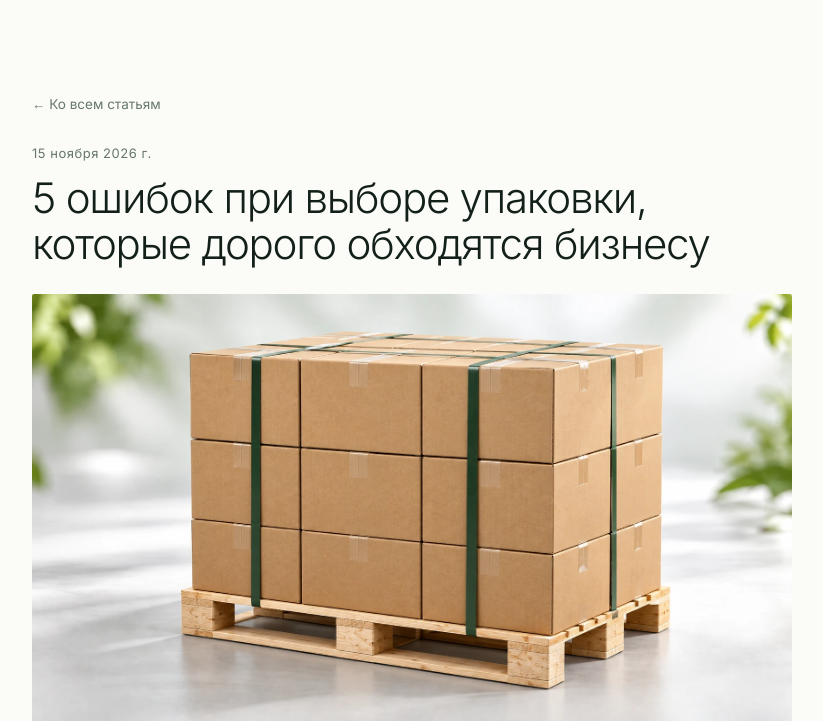
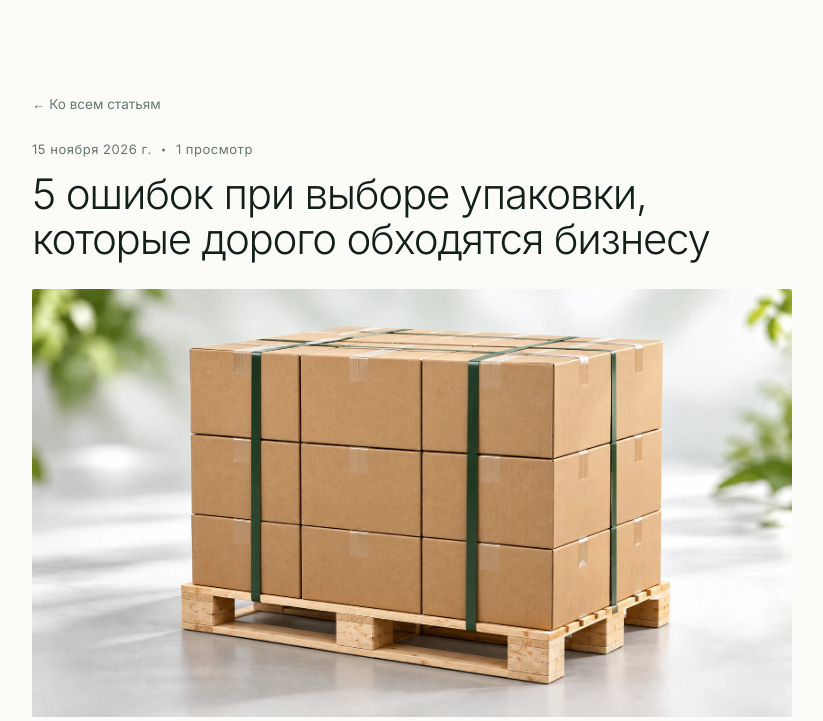
Before and after one commit to BahromEN/inter-pack, a PHP site: page /blog/post.php?slug=5-oshibok-pri-vybore-upakovki in a window 1280 px wide. Shown: the part 160-881 px from the top of the page, without its empty margins (228-1051 px from the left). Run offline with PHP 8.4, Linux system fonts and the light colour scheme.

Commit message:
Add a view counter to blog articles
Adds a views column to blog_posts (with a migration for existing
databases via cms_migrate_schema), incremented once per page load in
blog/post.php. Displayed next to the date on the article page, in the
blog list, the homepage preview cards, and as a column in the admin
blog list. Russian pluralization (просмотр/просмотра/просмотров) is
handled correctly; EN/UZ get their own simple forms. Switching
language re-renders the same count without incrementing it again.

Co-Authored-By: Claude Sonnet 5 <noreply@anthropic.com>
Claude-Session: https://claude.ai/code/session_01UoLkfdkL2AE7BdS2rfwpFF

```diff
--- a/admin/blog.php
+++ b/admin/blog.php
@@ -26,7 +26,7 @@ if ($_SERVER['REQUEST_METHOD'] === 'POST' && isset($_POST['toggle_id'])) {
 }
 
 $posts = $pdo->query("
-    SELECT p.id, p.slug, p.published, p.published_at, p.updated_at,
+    SELECT p.id, p.slug, p.published, p.published_at, p.updated_at, p.views,
            (SELECT title FROM blog_post_i18n WHERE post_id = p.id AND lang = 'ru' LIMIT 1) AS title_ru
     FROM blog_posts p
     ORDER BY p.created_at DESC
@@ -53,12 +53,13 @@ $posts = $pdo->query("
         <p>Пока нет ни одной статьи.</p>
       <?php else: ?>
       <table>
-        <thead><tr><th>Заголовок (RU)</th><th>Статус</th><th>Обновлено</th><th></th></tr></thead>
+        <thead><tr><th>Заголовок (RU)</th><th>Статус</th><th>Просмотры</th><th>Обновлено</th><th></th></tr></thead>
         <tbody>
         <?php foreach ($posts as $p): ?>
           <tr>
             <td><?= htmlspecialchars($p['title_ru'] ?: '(без заголовка)') ?><br><code style="color:#9aa39c;font-size:12px;"><?= htmlspecialchars($p['slug']) ?></code></td>
             <td><span class="pill <?= $p['published'] ? 'on' : 'off' ?>"><?= $p['published'] ? 'Опубликовано' : 'Черновик' ?></span></td>
+            <td><?= (int) $p['views'] ?></td>
             <td><?= htmlspecialchars($p['updated_at']) ?></td>
             <td class="row-actions">
               <a href="blog_edit.php?id=<?= (int) $p['id'] ?>">Редактировать</a>
--- a/api/blog.php
+++ b/api/blog.php
@@ -14,7 +14,7 @@ $pdo = cms_db();
 if (isset($_GET['slug'])) {
     $slug = (string) $_GET['slug'];
     $stmt = $pdo->prepare('
-        SELECT p.id, p.slug, p.cover_image, p.published, p.published_at,
+        SELECT p.id, p.slug, p.cover_image, p.published, p.published_at, p.views,
                i.title, i.excerpt, i.body
         FROM blog_posts p
         JOIN blog_post_i18n i ON i.post_id = p.id AND i.lang = ?
@@ -33,7 +33,7 @@ if (isset($_GET['slug'])) {
 }
 
 $stmt = $pdo->prepare('
-    SELECT p.id, p.slug, p.cover_image, p.published_at,
+    SELECT p.id, p.slug, p.cover_image, p.published_at, p.views,
            i.title, i.excerpt
     FROM blog_posts p
     JOIN blog_post_i18n i ON i.post_id = p.id AND i.lang = ?
--- a/blog/post.php
+++ b/blog/post.php
@@ -1,14 +1,7 @@
 <?php
 $base = '../';
 require_once __DIR__ . '/../includes/db.php';
-
-function blog_fmt_date_ru(?string $iso): string {
-    if (!$iso) return '';
-    $ts = strtotime($iso);
-    if (!$ts) return '';
-    $months = [1=>'января','февраля','марта','апреля','мая','июня','июля','августа','сентября','октября','ноября','декабря'];
-    return (int) date('j', $ts) . ' ' . $months[(int) date('n', $ts)] . ' ' . date('Y', $ts) . ' г.';
-}
+require_once __DIR__ . '/../includes/blog_helpers.php';
 
 $slug = (string) ($_GET['slug'] ?? '');
 $post = null;
@@ -16,7 +9,7 @@ $post = null;
 if ($slug !== '') {
     $pdo = cms_db();
     $stmt = $pdo->prepare("
-        SELECT p.slug, p.cover_image, p.published_at, i.title, i.excerpt, i.body
+        SELECT p.id, p.slug, p.cover_image, p.published_at, p.views, i.title, i.excerpt, i.body
         FROM blog_posts p
         JOIN blog_post_i18n i ON i.post_id = p.id AND i.lang = 'ru'
         WHERE p.slug = ? AND p.published = 1
@@ -24,6 +17,11 @@ if ($slug !== '') {
     ");
     $stmt->execute([$slug]);
     $post = $stmt->fetch();
+
+    if ($post) {
+        $pdo->prepare('UPDATE blog_posts SET views = views + 1 WHERE id = ?')->execute([$post['id']]);
+        $post['views']++;
+    }
 }
 
 if (!$post) {
@@ -71,7 +69,7 @@ $coverUrl = ($post && $post['cover_image']) ? ('https://inter-pack.uz/' . $post[
 <link rel="preconnect" href="https://fonts.gstatic.com" crossorigin>
 <link href="https://fonts.googleapis.com/css2?family=Inter:wght@300;400;500;600;700&display=swap" rel="stylesheet">
 <link rel="stylesheet" href="../css/style.css?v=28">
-<link rel="stylesheet" href="../css/blog.css?v=1">
+<link rel="stylesheet" href="../css/blog.css?v=2">
 </head>
 <body>
 
@@ -85,7 +83,10 @@ $coverUrl = ($post && $post['cover_image']) ? ('https://inter-pack.uz/' . $post[
       <article class="blog-article" id="blogPost" data-ssr-lang="<?= $post ? 'ru' : '' ?>">
         <?php if ($post): ?>
           <a class="blog-back" href="./"><span aria-hidden="true">&larr;</span> <span data-i18n="blog.back">Ко всем статьям</span></a>
-          <time><?= htmlspecialchars(blog_fmt_date_ru($post['published_at'])) ?></time>
+          <div class="blog-meta">
+            <time><?= htmlspecialchars(blog_fmt_date_ru($post['published_at'])) ?></time>
+            <span class="blog-views"><?= htmlspecialchars(blog_views_label_ru((int) $post['views'])) ?></span>
+          </div>
           <h1><?= htmlspecialchars($post['title']) ?></h1>
           <?php if ($post['cover_image']): ?>
             <div class="blog-cover"><img src="../<?= htmlspecialchars($post['cover_image']) ?>" alt=""></div>
@@ -105,6 +106,6 @@ $coverUrl = ($post && $post['cover_image']) ? ('https://inter-pack.uz/' . $post[
 <script src="../js/i18n.js?v=14"></script>
 <script src="../js/cms-override.js?v=1"></script>
 <script src="../js/main.js?v=9"></script>
-<script src="../js/blog.js?v=2"></script>
+<script src="../js/blog.js?v=3"></script>
 </body>
 </html>
--- a/css/blog.css
+++ b/css/blog.css
@@ -10,14 +10,18 @@
   width:100%;aspect-ratio:4/3;border-radius:var(--radius);overflow:hidden;background:var(--c-bg-alt);margin-bottom:18px;
 }
 .blog-card .blog-card-img img{width:100%;height:100%;object-fit:cover;display:block;}
-.blog-card time{font-size:12.5px;color:var(--c-text-soft);letter-spacing:.04em;}
+.blog-meta{display:flex;align-items:center;gap:10px;flex-wrap:wrap;}
+.blog-meta time,.blog-meta .blog-views{font-size:12.5px;color:var(--c-text-soft);letter-spacing:.04em;}
+.blog-meta .blog-views{position:relative;padding-left:14px;}
+.blog-meta .blog-views::before{content:"";position:absolute;left:0;top:50%;transform:translateY(-50%);width:3px;height:3px;border-radius:50%;background:var(--c-text-soft);}
 .blog-card h3{font-size:19px;font-weight:400;margin:8px 0 8px;line-height:1.3;}
 .blog-card p{font-size:14.5px;color:var(--c-text-soft);margin:0;}
 .blog-empty{color:var(--c-text-soft);font-size:15px;margin-top:40px;}
 
 .blog-article{max-width:760px;margin:0 auto;}
 .blog-article .blog-back{display:block;margin-bottom:24px;font-size:13.5px;color:var(--c-text-soft);}
-.blog-article time{font-size:13px;color:var(--c-text-soft);letter-spacing:.04em;}
+.blog-article .blog-meta{margin-bottom:4px;}
+.blog-article .blog-meta time,.blog-article .blog-meta .blog-views{font-size:13px;}
 .blog-article h1{font-size:clamp(28px,4vw,42px);font-weight:300;margin:10px 0 28px;letter-spacing:-.03em;}
 .blog-article .blog-cover{width:100%;aspect-ratio:16/9;border-radius:var(--radius);overflow:hidden;background:var(--c-bg-alt);margin-bottom:32px;}
 .blog-article .blog-cover img{width:100%;height:100%;object-fit:cover;display:block;}
--- /dev/null
+++ b/includes/blog_helpers.php
@@ -0,0 +1,23 @@
+<?php
+/** Shared formatting helpers for the public (Russian, server-rendered) blog pages. */
+
+function blog_fmt_date_ru(?string $iso): string {
+    if (!$iso) return '';
+    $ts = strtotime($iso);
+    if (!$ts) return '';
+    $months = [1=>'января','февраля','марта','апреля','мая','июня','июля','августа','сентября','октября','ноября','декабря'];
+    return (int) date('j', $ts) . ' ' . $months[(int) date('n', $ts)] . ' ' . date('Y', $ts) . ' г.';
+}
+
+function blog_views_label_ru(int $n): string {
+    $mod10 = $n % 10;
+    $mod100 = $n % 100;
+    if ($mod10 === 1 && $mod100 !== 11) {
+        $word = 'просмотр';
+    } elseif (in_array($mod10, [2, 3, 4], true) && !in_array($mod100, [12, 13, 14], true)) {
+        $word = 'просмотра';
+    } else {
+        $word = 'просмотров';
+    }
+    return $n . ' ' . $word;
+}
--- a/includes/db.php
+++ b/includes/db.php
@@ -50,6 +50,7 @@ function cms_bootstrap_schema(PDO $pdo): void {
             cover_image TEXT,
             published INTEGER NOT NULL DEFAULT 0,
             published_at TEXT,
+            views INTEGER NOT NULL DEFAULT 0,
             created_at TEXT DEFAULT CURRENT_TIMESTAMP,
             updated_at TEXT DEFAULT CURRENT_TIMESTAMP
         );
@@ -298,5 +299,8 @@ EOT,
  * missing on an existing DB (safe to run every request; cheap no-ops).
  */
 function cms_migrate_schema(PDO $pdo): void {
-    // Reserved for future ALTERs. Nothing to do yet.
+    $columns = $pdo->query('PRAGMA table_info(blog_posts)')->fetchAll(PDO::FETCH_COLUMN, 1);
+    if (!in_array('views', $columns, true)) {
+        $pdo->exec('ALTER TABLE blog_posts ADD COLUMN views INTEGER NOT NULL DEFAULT 0');
+    }
 }
--- a/index.html
+++ b/index.html
@@ -56,7 +56,7 @@
 <link rel="preconnect" href="https://fonts.gstatic.com" crossorigin>
 <link href="https://fonts.googleapis.com/css2?family=Inter:wght@300;400;500;600;700&display=swap" rel="stylesheet">
 <link rel="stylesheet" href="css/style.css?v=28">
-<link rel="stylesheet" href="css/blog.css?v=1">
+<link rel="stylesheet" href="css/blog.css?v=2">
 </head>
 <body>
 
@@ -559,11 +559,11 @@
 <script src="js/cms-override.js?v=1"></script>
 <script src="js/image-override.js?v=1"></script>
 <script src="js/main.js?v=9"></script>
-<script src="js/blog.js?v=2"></script>
+<script src="js/blog.js?v=3"></script>
 <script src="js/counters.js?v=3"></script>
 <script src="js/product-modal.js?v=18"></script>
 <script src="js/video.js?v=3"></script>
 <script src="js/contact-form.js?v=3"></script>
 </body>
 </html>
-<!-- branch: claude/inter-pack-website-kkgw7z, last changed by Claude: 2026-11-17 22:29 (Tashkent time, UTC+5) -->
+<!-- branch: claude/inter-pack-website-kkgw7z, last changed by Claude: 2026-11-17 22:42 (Tashkent time, UTC+5) -->
--- a/js/blog.js
+++ b/js/blog.js
@@ -28,12 +28,27 @@
     return el ? el.getAttribute("data-blog-base") : "../";
   }
 
+  function viewsLabel(n, lang){
+    n = parseInt(n, 10) || 0;
+    if(lang === "en") return n + " " + (n === 1 ? "view" : "views");
+    if(lang === "uz") return n + " marta ko'rilgan";
+    var mod10 = n % 10, mod100 = n % 100;
+    var word;
+    if(mod10 === 1 && mod100 !== 11) word = "просмотр";
+    else if([2,3,4].indexOf(mod10) !== -1 && [12,13,14].indexOf(mod100) === -1) word = "просмотра";
+    else word = "просмотров";
+    return n + " " + word;
+  }
+
   function cardHtml(p, base, lang){
     var img = p.cover_image ? (base + p.cover_image) : "";
     return '' +
       '<a class="blog-card" href="' + base + 'blog/post.php?slug=' + encodeURIComponent(p.slug) + '">' +
         (img ? '<div class="blog-card-img"><img src="' + img + '" alt="" loading="lazy"></div>' : '') +
-        '<time>' + escapeHtml(formatDate(p.published_at, lang)) + '</time>' +
+        '<div class="blog-meta">' +
+          '<time>' + escapeHtml(formatDate(p.published_at, lang)) + '</time>' +
+          '<span class="blog-views">' + escapeHtml(viewsLabel(p.views, lang)) + '</span>' +
+        '</div>' +
         '<h3>' + escapeHtml(p.title) + '</h3>' +
         '<p>' + escapeHtml(p.excerpt) + '</p>' +
       '</a>';
@@ -104,7 +119,10 @@
         document.title = post.title + " — INTER PACK";
         root.innerHTML = '' +
           '<a class="blog-back" href="' + base + 'blog/"><span aria-hidden="true">&larr;</span> <span data-i18n="blog.back">' + escapeHtml(window.ipT ? window.ipT("blog.back", lang) : "") + '</span></a>' +
-          '<time>' + escapeHtml(formatDate(post.published_at, lang)) + '</time>' +
+          '<div class="blog-meta">' +
+            '<time>' + escapeHtml(formatDate(post.published_at, lang)) + '</time>' +
+            '<span class="blog-views">' + escapeHtml(viewsLabel(post.views, lang)) + '</span>' +
+          '</div>' +
           '<h1>' + escapeHtml(post.title) + '</h1>' +
           (img ? '<div class="blog-cover"><img src="' + img + '" alt=""></div>' : '') +
           '<div class="blog-body">' + escapeHtml(post.body) + '</div>';
```
Also changed, not shown: blog/index.php (+8 -12 lines).
